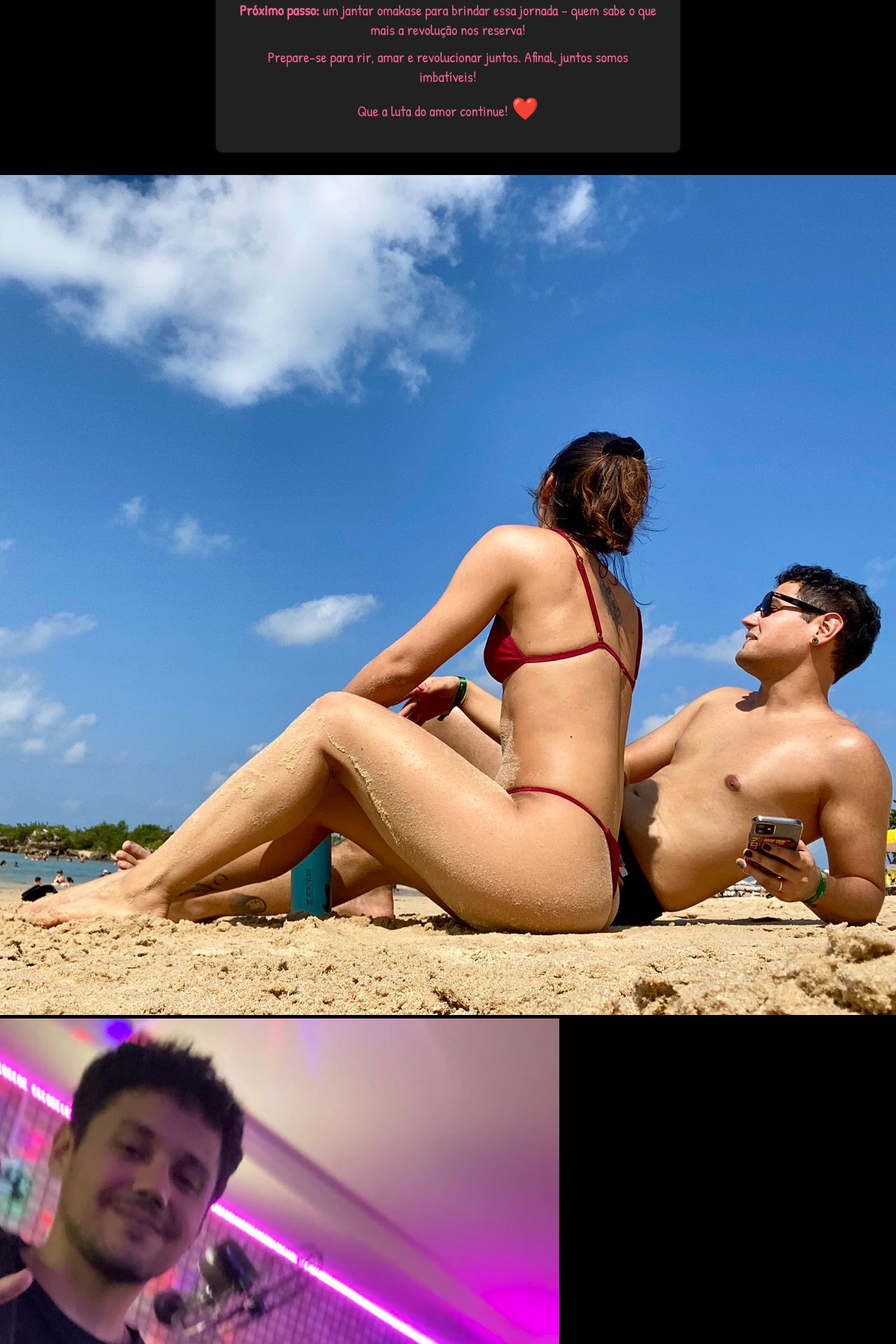
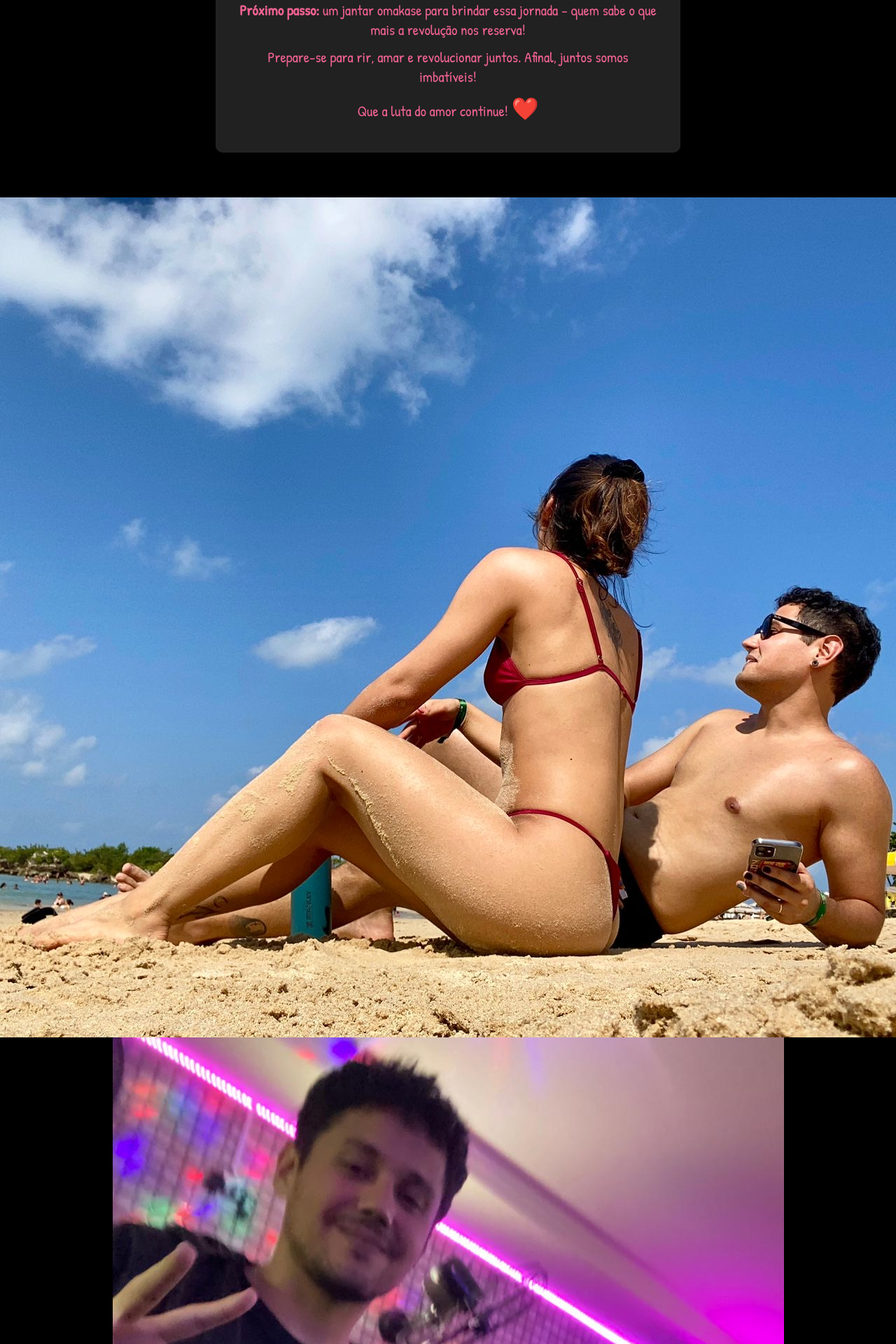
Before and after one commit to higor96/1-Ano-de-Casamento, a Jekyll site: the page index.html, which Jekyll copies as it is, in a window 1280 px wide. Shown: the part 329-2249 px from the top of the page at 70% size. Built offline with Jekyll 4.4.1, drawn with Linux system fonts in a browser that asks for light colours.

Commit message:
Atualizar o index.html
.

```diff
--- a/index.html
+++ b/index.html
@@ -55,7 +55,7 @@
       color: #f06292;
       font-size: 1.5em;
     }
-    .photos {
+    .carousel-container {
       display: flex;
       flex-wrap: wrap;
       justify-content: center;
```
